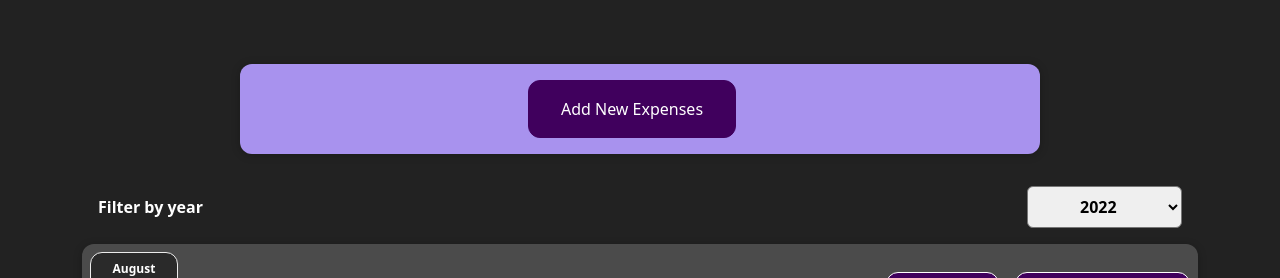
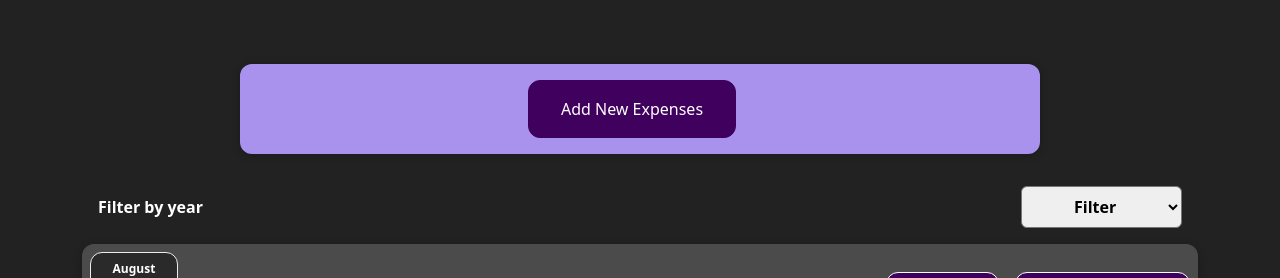
Before and after one commit to Shikha115/Expenses, a React (Create React App) app: page / in a window 1280 px wide. Shown: the top 278 px of the page. Built offline with nearby package versions, Linux system fonts and the light colour scheme.

Commit message:
worked on filters again

```diff
--- a/src/App.js
+++ b/src/App.js
@@ -27,17 +27,16 @@ function App() {
       date: new Date(2019, 5, 12),
     },
   ]);
-  const [Filter, setFilter] = useState([]);
+
 
   useEffect(() => {
     setexpenses(expenses);
-    setFilter(Filter);
-    console.log('app.js',expenses,'expense',Filter,'filter');
-  }, [expenses,Filter]);
+    console.log('app.js',expenses,'expense');
+  }, [expenses]);
 
   return (
-    <UserContext.Provider value={[expenses, setexpenses, setFilter]}>
-      <Expenses data={Filter.length>0?Filter:expenses} />
+    <UserContext.Provider value={[expenses, setexpenses]}>
+      <Expenses data={expenses} />
     </UserContext.Provider>
   );
 }
--- a/src/Components/Expenses.jsx
+++ b/src/Components/Expenses.jsx
@@ -6,18 +6,65 @@ import NewExpense from "./NewExpense";
 
 function Expenses({ data }) {
   const [showForm, setshowForm] = useState(false);
+  const [SelectValue, setSelectValue] = useState("");
+  const [Filter, setFilter] = useState([]);
+  const [Message, setMessage] = useState(false);
+
   useEffect(() => {
     setshowForm(showForm);
-    console.log(showForm);
-  }, [showForm])
+    setSelectValue(SelectValue);
+    console.log(
+      "expenses",
+      "showForm",
+      showForm,
+      "select",
+      SelectValue,
+      "filter",
+      Filter
+    );
+  }, [showForm, SelectValue]);
+
+  const handleFilter = (value) => {
+    setSelectValue(value);
+    let temp = [""];
+    temp = data.filter((item) => {
+      const year = item.date.getFullYear();
+      console.log(year, "year", typeof year);
+      if (parseInt(value) === year) {
+        return item;
+      }
+    });
+    if (temp === -1) {
+      setMessage(true);
+    } else {
+      setMessage(false);
+    }
+    console.log("expenses", temp, "new filter array");
+    setFilter([...temp]);
+  };
 
   return (
     <main>
       <section className="expense-sec">
         <div className="container">
-          {showForm?<ExpenseForm setshowForm={setshowForm} />:<NewExpense setshowForm={setshowForm} />}
-          <ExpensesFilter />
-          {data.map((item, i) => {
+          {showForm ? (
+            <ExpenseForm setshowForm={setshowForm} />
+          ) : (
+            <NewExpense setshowForm={setshowForm} />
+          )}
+          <ExpensesFilter handleFilter={handleFilter} />
+          {Filter.length > 0
+            ? Filter.map((item, i) => {
+                return (
+                  <ExpenseItem
+                    key={i}
+                    title={item.title}
+                    amount={item.amount}
+                    date={item.date}
+                  />
+                );
+              })
+            : data.map((item, i) => {
                 return (
                   <ExpenseItem
                     key={i}
@@ -27,6 +74,7 @@ function Expenses({ data }) {
                   />
                 );
               })}
+          {Message && <p>No expenses on {SelectValue} year</p>}
         </div>
       </section>
     </main>
--- a/src/Components/ExpensesFilter.js
+++ b/src/Components/ExpensesFilter.js
@@ -1,44 +1,18 @@
-import React, { useContext, useEffect, useState } from "react";
-import { UserContext } from "../App";
+import React from "react";
 
-function ExpensesFilter() {
-  const [SelectValue, setSelectValue] = useState("");
-
-  useEffect(() => {
-    console.log(SelectValue);
-  }, [SelectValue]);
-
-  const [expenses, setFilter] = useContext(UserContext);
-
-  const handleFilter = (e) => {
-    setSelectValue(e.target.value);
-    let temp = [""];
-
-    temp = expenses.filter((item) => {
-      const year = item.date.getFullYear();
-      console.log(year, "year", typeof year);
-      if (parseInt(e.target.value) === year) {
-        return item;
-      }
-    });
-    setFilter([...temp]);
-    console.log(
-      temp,
-      "temp",
-      e.target.value,
-      typeof e.target.value,
-    );
-  };
+function ExpensesFilter({handleFilter}) {
 
   return (
     <div className="expenses-filter">
       <div className="expenses-filter__control">
         <label className="m-0">Filter by year</label>
-        <select onChange={(e) => handleFilter(e)} value={SelectValue || ""}>
+        <select onChange={(e) => handleFilter(e.target.value)}>
+          <option selected disabled hidden>Filter</option>
+          <option value="2019">2025</option>
           <option value="2022">2022</option>
           <option value="2021">2021</option>
+          <option value="2019">2019</option>
           <option value="2020">2020</option>
-          <option value="2019">2019</option>
         </select>
       </div>
     </div>
```
Lines whose indentation alone changed are shown as unchanged.
